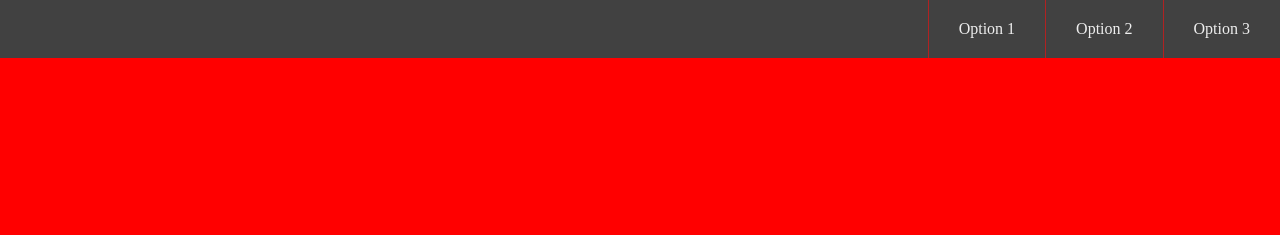
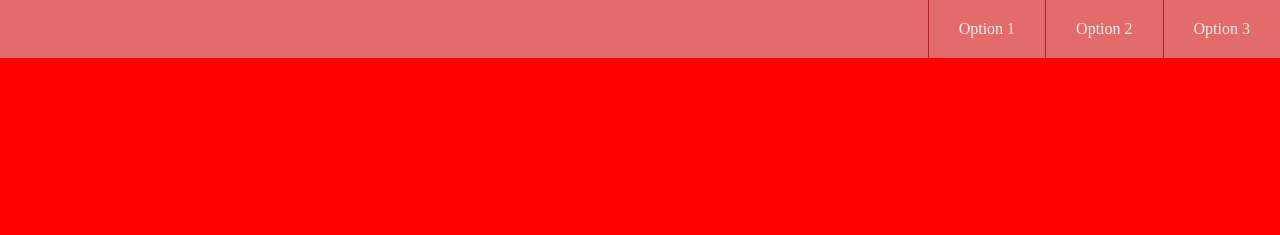
Before and after one commit to JoeTodes/test1, a plain HTML site: page index.html in a window 1280 px wide. Drawn offline with Linux system fonts and the light colour scheme.

Commit message:
change bg color

```diff
--- a/style.css
+++ b/style.css
@@ -1,5 +1,5 @@
 :root {
-	--bg-color: #414141;
+	--bg-color: #e26b6b;
 	--highlight: #b02222;
 }
 
```
